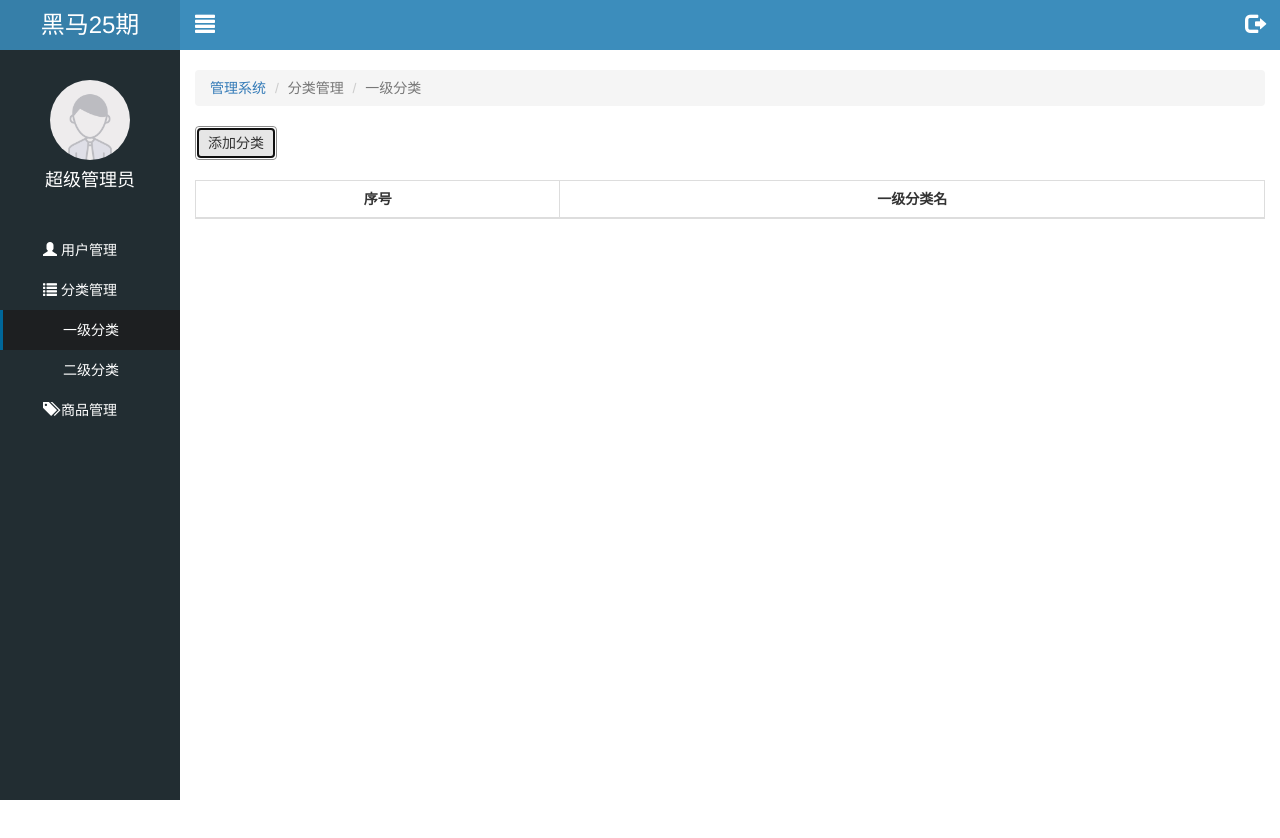
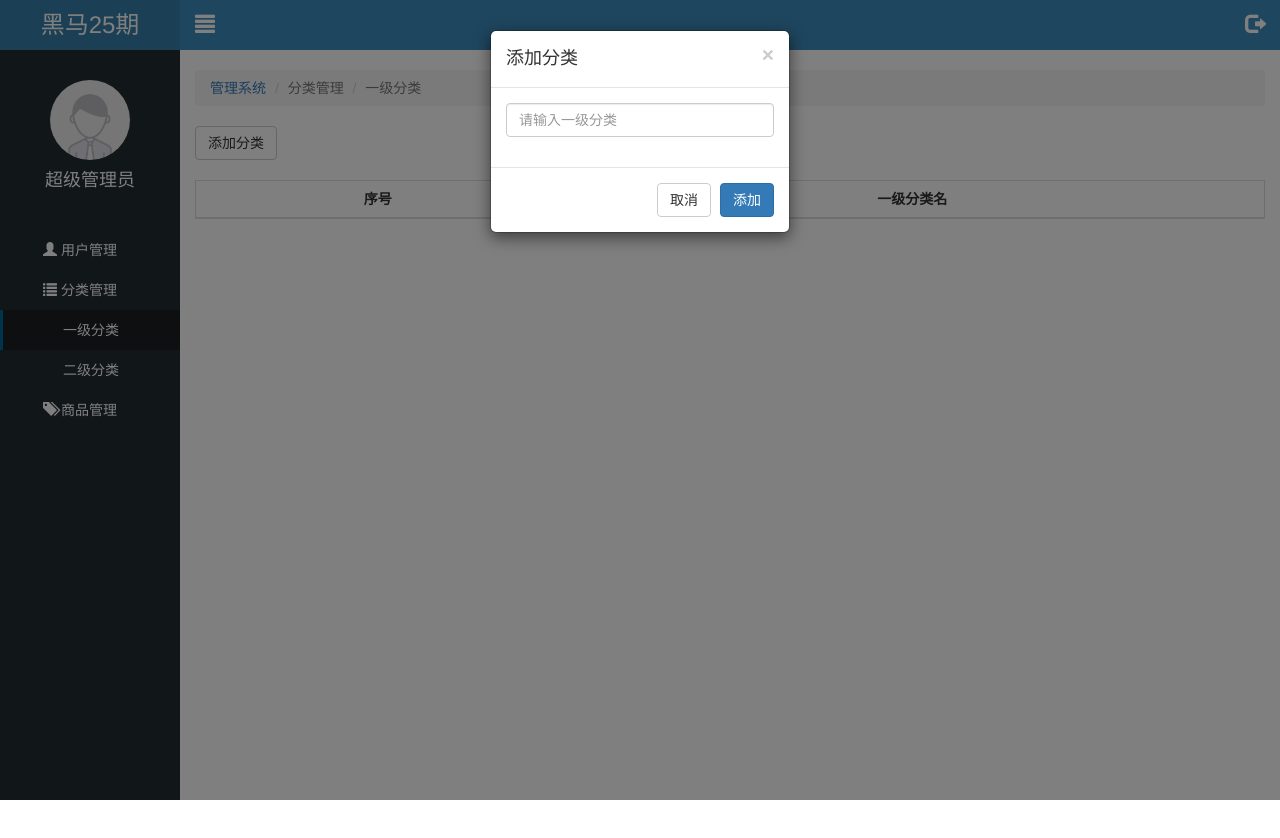
Before and after one commit to kang123lihua/letao, a website: page public/back/first.html in a window 1280 px wide. Both pictures are taken after a click on the button "添加分类". Drawn offline with Linux system fonts and the light colour scheme; no server answers.

Commit message:
一级分类完成

```diff
--- a/public/back/first.html
+++ b/public/back/first.html
@@ -68,7 +68,7 @@
         </ol>
 
         <div class="content">
-            <button class="btn btn-default mb-20">添加分类</button>
+            <button class="btn btn-default mb-20 addBtn">添加分类</button>
 
             <table class="table table-bordered table-hover">
                 <thead>
@@ -114,6 +114,29 @@
     </div>
 </div>
 
+<div class="modal fade" tabindex="-1" id="addModal">
+    <!--模态框-->
+    <div class="modal-dialog modal-sm">
+        <form id="form">
+            <div class="modal-content">
+                <div class="modal-header">
+                    <button type="button" class="close" data-dismiss="modal"><span>&times;</span></button>
+                    <h4 class="modal-title">添加分类</h4>
+                </div>
+                <div class="modal-body red">
+                        <div class="form-group">
+                            <input type="text" class="form-control"  placeholder="请输入一级分类" name="categoryName">
+                        </div>
+                </div>
+                <div class="modal-footer">
+                    <button type="button" class="btn btn-default" data-dismiss="modal">取消</button>
+                    <button type="submit" class="btn btn-primary" >添加</button>
+                </div>
+            </div>
+        </form>
+    </div>
+</div>
+
 <script type="text/html" id="tpl">
     {{ each rows v i}}
     <tr>
--- a/public/back/js/first.js
+++ b/public/back/js/first.js
@@ -34,4 +34,68 @@ $(function(){
         })
     }
 
+
+    $('.addBtn').click(function(){
+        $('#addModal').modal('show');
+    })
+
+
+    // 3. 通过校验插件, 添加校验功能
+    $("#form").bootstrapValidator({
+
+        // 配置图标
+        feedbackIcons: {
+            valid: 'glyphicon glyphicon-ok',
+            invalid: 'glyphicon glyphicon-remove',
+            validating: 'glyphicon glyphicon-refresh'
+        },
+
+        // 校验的字段
+        fields: {
+            categoryName: {
+                // 校验规则
+                validators: {
+                    // 非空检验
+                    notEmpty: {
+                        // 提示信息
+                        message: "请输入一级分类名称"
+                    }
+                }
+            }
+        }
+    });
+
+
+    // 4. 注册表单校验成功事件
+    //    表单校验插件, 会在表单提交时, 进行校验
+    //    如果通过校验, 默认会进行提交, 需要阻止, 通过 ajax 进行提交
+
+    // (使用form="form", 通过了校验, 也不会提交了, 可以省去 e.preventDefault() )
+
+    $('#form').on("success.form.bv", function( e ) {
+        e.preventDefault();
+
+        $.ajax({
+            url: "/category/addTopCategory",
+            type: "POST",
+            data: $('#form').serialize(),
+            success: function( info ) {
+                console.log(info);
+                if (info.success) {
+                    // 关闭模态框
+                    $('#addModal').modal("hide");
+                    // 重新渲染页面, 添加的项会在第一页, 所以应该重新渲染第一页
+                    currentPage = 1;
+                    render();
+
+                    // 重置表单校验状态和 表单内容
+                    // 传 true 不仅可以重置 状态, 还可以重置内容
+                    $('#form').data("bootstrapValidator").resetForm( true );
+                }
+            }
+        })
+
+    })
+
+
 });
```
Also changed, not shown: public/back/user.html (+18 -0 lines).
